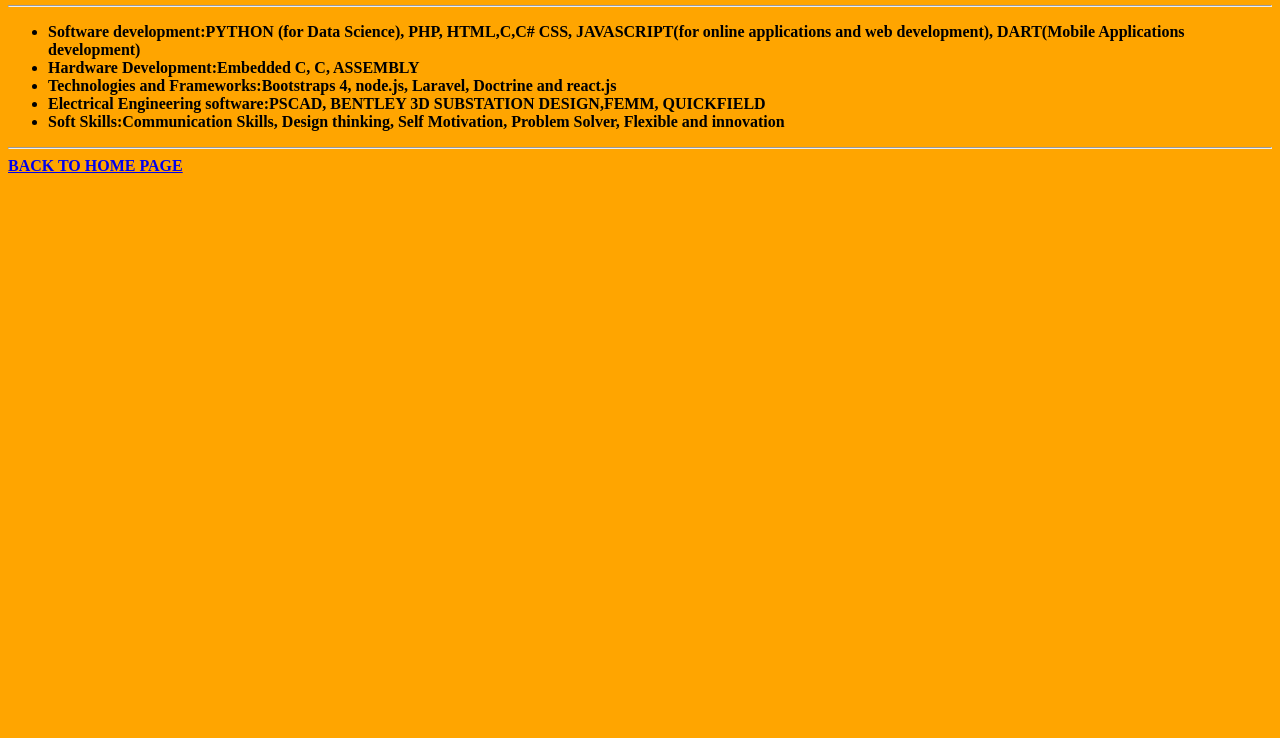
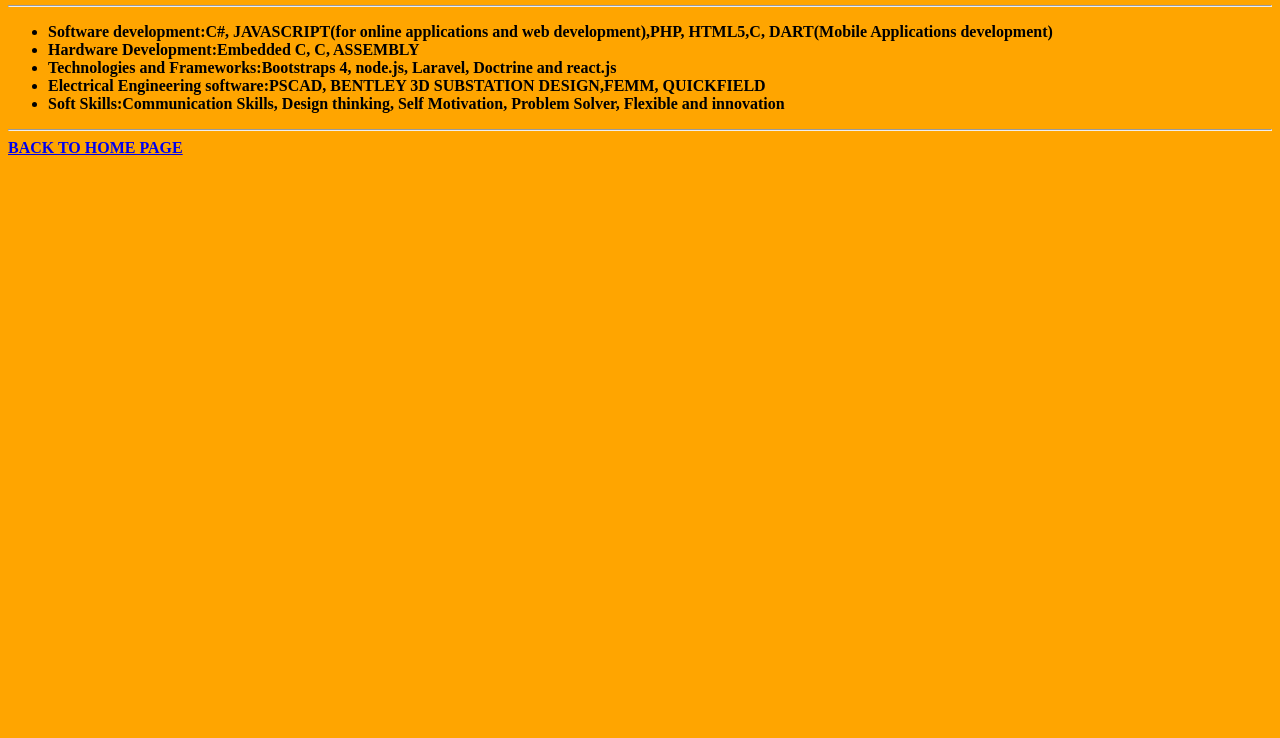
Before and after one commit to Miniza/minenhle, a plain HTML site: page skills.html in a window 1280 px wide. Shown: the part 62-800 px from the top of the page. Drawn offline with Linux system fonts and the light colour scheme.

Commit message:
Update skills.html

```diff
--- a/skills.html
+++ b/skills.html
@@ -11,7 +11,7 @@
     <div class="wrapper">
     <div class="wrapper clearfix">
     <ul class="list-inline">
-      <li class="list-inline-item"><b>Software development:</b>PYTHON (for Data Science), PHP, HTML,C,C# CSS, JAVASCRIPT(for online applications and web development), DART(Mobile Applications development)</li>
+      <li class="list-inline-item"><b>Software development:</b>C#, JAVASCRIPT(for online applications and web development),PHP, HTML5,C, DART(Mobile Applications development)</li>
       <li class="list-inline-item"><b>Hardware Development:</b>Embedded C, C, ASSEMBLY</li>
       <li class="list-inline-item"><b>Technologies and Frameworks:</b>Bootstraps 4, node.js, Laravel, Doctrine and react.js</li>
       <li class="list-inline-item"><b>Electrical Engineering software:</b>PSCAD, BENTLEY 3D SUBSTATION DESIGN,FEMM, QUICKFIELD</li>
```
